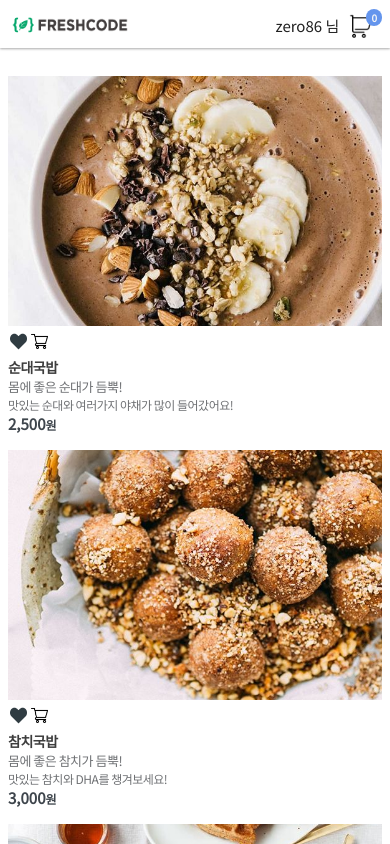
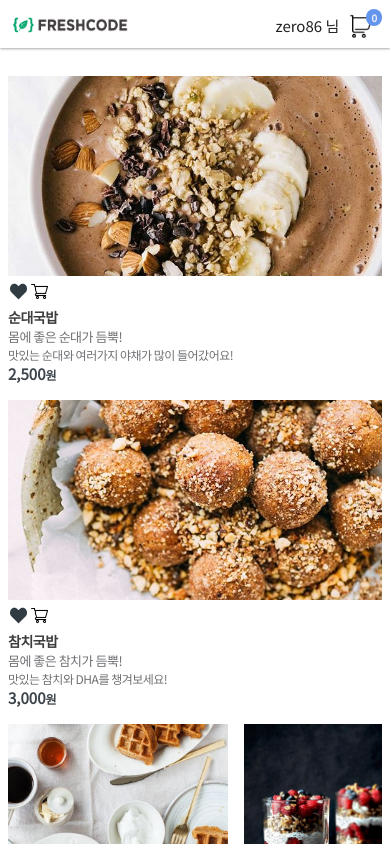
Before and after one commit to katanazero86/react-cart, a React app: page / in a window 390 px wide. Built offline with nearby package versions, Linux system fonts and the light colour scheme.

Commit message:
[feature] react-cart 프로젝트 구성
- 컴포넌트 반응형 ㅠㅠ
어렵다..ㅠㅠ

```diff
--- a/src/components/menu/MenuContainer.scss
+++ b/src/components/menu/MenuContainer.scss
@@ -7,13 +7,12 @@
   align-items: flex-start;
   justify-content: flex-start;
   width: 100%;
-  max-width: 864px;
 
   margin: 0 auto;
 
   .body {
     padding: 8px;
-    max-width: 216px;
+    flex-basis: 25%;
 
     &-icon {
       @include dFlex();
--- a/src/components/menu/menu_jmage/MenuImage.scss
+++ b/src/components/menu/menu_jmage/MenuImage.scss
@@ -3,8 +3,8 @@
 .wrap {
 
   img {
-    width: 200px;
-    height: 200px;
+    width: 100%;
+    height: 250px;
 
     object-fit: cover;
     object-position: 0 50%;
@@ -13,14 +13,14 @@
   @include tablet {
     img {
       width: 100%;
-      height: 250px;
+      height: 200px;
     }
   }
 
   @include mobile {
     img {
       width: 100%;
-      height: 250px;
+      height: 200px;
     }
   }
 
```
